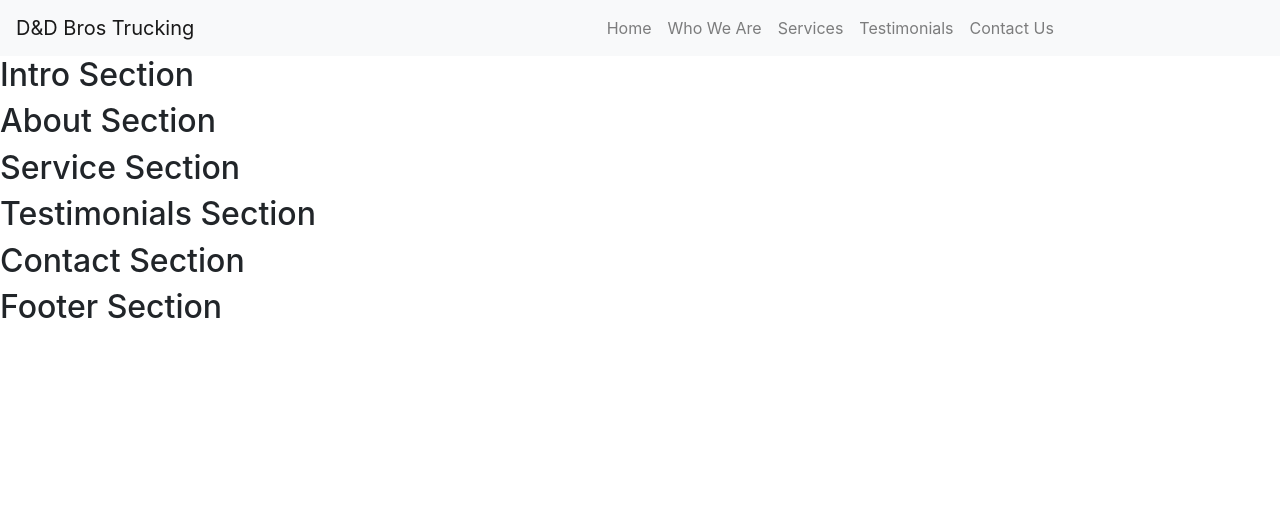
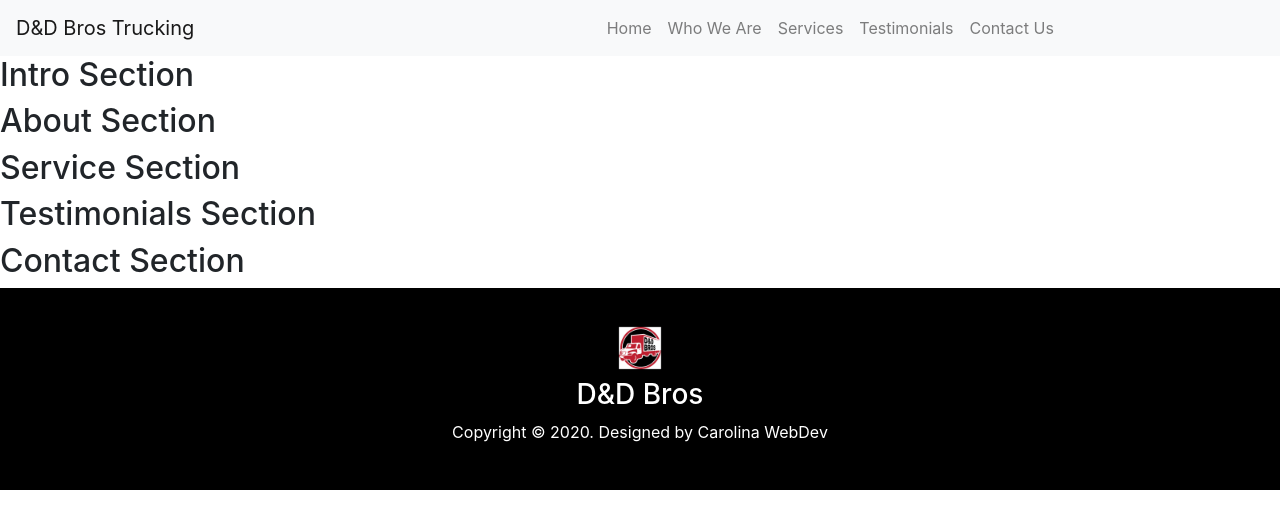
Before and after one commit to web-dev-carolina/CYCTrucking, a React (Create React App) app in the folder trucking-app/: page / in a window 1280 px wide. Shown: the top 528 px of the page. Built offline with nearby package versions, Linux system fonts and the light colour scheme.

Commit message:
worked on footer

```diff
--- a/trucking-app/src/components/Footer.jsx
+++ b/trucking-app/src/components/Footer.jsx
@@ -2,12 +2,19 @@ import React from 'react';
 import Button from 'react-bootstrap/Button'
 import { Row, Container, Col } from 'react-bootstrap';
 import { HashLink as HLink } from 'react-router-hash-link';
+import logo from '../images/logo-gif.gif'
 import '../css/footer.css';
 const Footer = () => {
 
     return (
         <div id="footer">
-            <h2>Footer Section</h2>
+            <div className="footer-content">
+                <div className="logo-container">
+                    <img src={logo}/>
+                </div>
+                <h3>D&D Bros</h3>
+                <p>Copyright &copy; 2020. Designed by Carolina WebDev</p>
+            </div>
         </div>
     );
 
--- a/trucking-app/src/css/footer.css
+++ b/trucking-app/src/css/footer.css
@@ -0,0 +1,29 @@
+#footer {
+    background: black;
+    width: 100%;
+    color: white;
+    height: auto;
+    overflow: hidden;
+    padding: 30px 0;
+    box-sizing: border-box;
+}
+
+.logo-container {
+    width: 35%;
+    float: left;
+    height: 100%;
+    display: block;
+}
+
+img {
+    width: 60px;
+    height: auto;
+}
+
+.footer-content {
+    display: flex;
+    align-items: center;
+    justify-content: center;
+    flex-direction: column;
+    text-align: center;
+}
```
